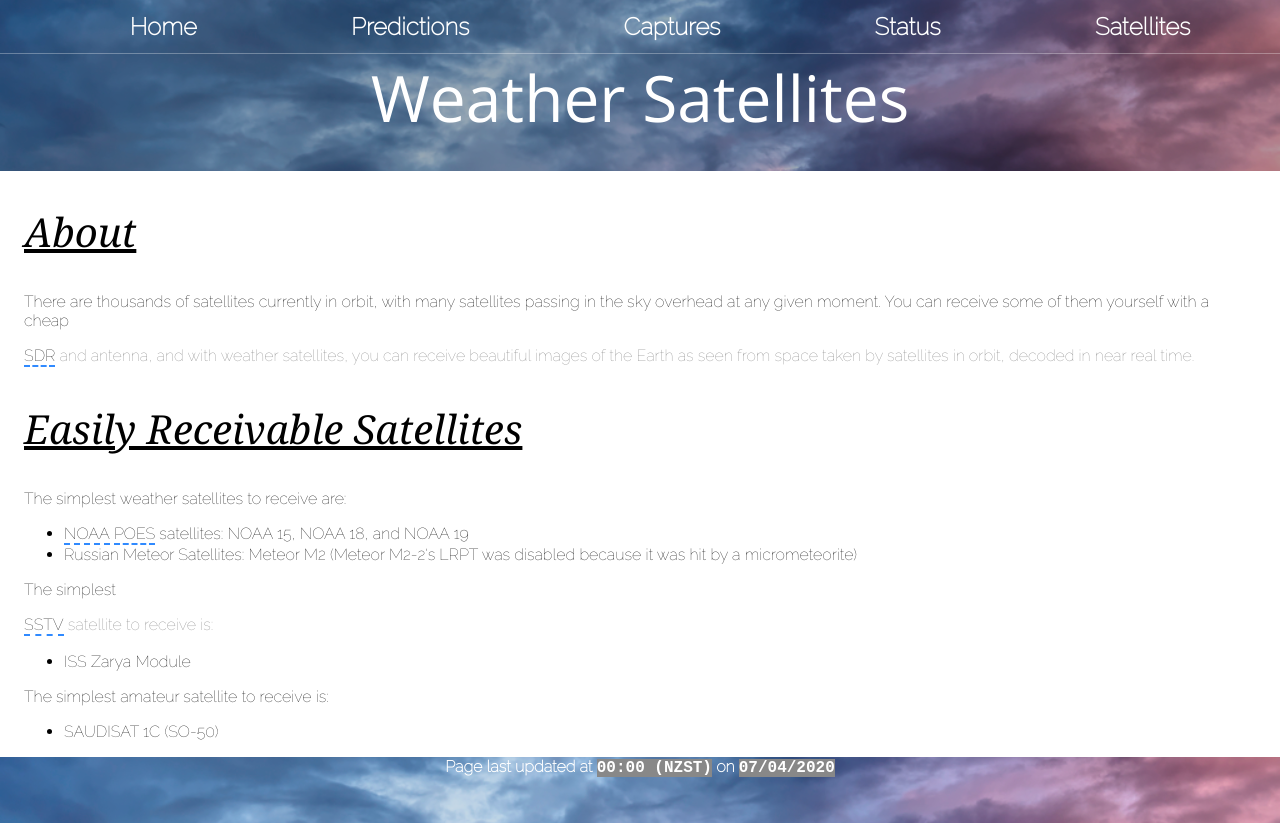
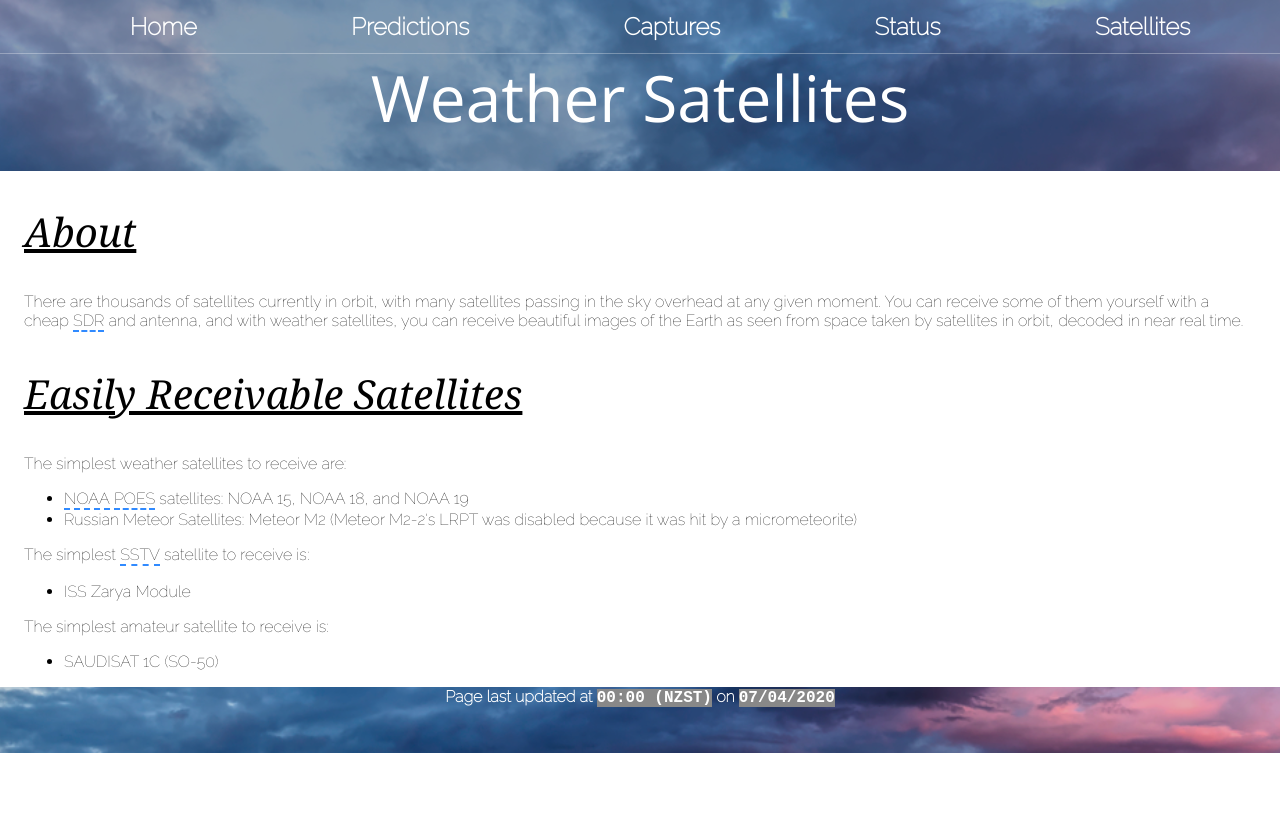
Before and after one commit to wxcapture/wxcapture, a plain HTML site: page server-website/wxcapture/index.html in a window 1280 px wide. After the commit the page ends 800 px from the top, so only its background shows below. Drawn offline with nearby package versions, Linux system fonts and the light colour scheme.

Commit message:
Made original hint text inline

```diff
--- a/server-website/wxcapture/index.html
+++ b/server-website/wxcapture/index.html
@@ -30,20 +30,20 @@ status comes from satellite_status.py -->
             <h2 class="section-header">About</h2>
             <p>
                 There are thousands of satellites currently in orbit, with many satellites passing in the sky overhead at any given moment.
-                You can receive some of them yourself with a cheap <div class="hint">SDR<span class="hint-popup"><b>S</b>oftware <b>D</b>efined <b>R</b>adio</span></div> and antenna, and with weather satellites, you can receive beautiful images of the Earth as seen from space taken by satellites in orbit, decoded in near real time.
+                You can receive some of them yourself with a cheap <span class="hint">SDR<span class="hint-popup"><b>S</b>oftware <b>D</b>efined <b>R</b>adio</span></span> and antenna, and with weather satellites, you can receive beautiful images of the Earth as seen from space taken by satellites in orbit, decoded in near real time.
             </p>
 
             <h2 class="section-header">Easily Receivable Satellites</h2>
                 <p>The simplest weather satellites to receive are:</p>
                 <ul>
                     <li>
-                        <div class="hint">
+                        <span class="hint">
                             NOAA <span class="hint-popup"><b>N</b>ational <b>O</b>ceanic and <b>A</b>tmospheric <b>A</b>dministration</span>
-                        </div>
+                        </span>
 
-                        <div class="hint">
+                        <span class="hint">
                             POES <span class="hint-popup"><b>P</b>olar <b>O</b>rbiting <b>E</b>nvironmental <b>S</b>atellites</span>
-                        </div>
+                        </span>
 
                         satellites: NOAA 15, NOAA 18, and NOAA 19
                     </li>
@@ -51,7 +51,7 @@ status comes from satellite_status.py -->
                         Russian Meteor Satellites: Meteor M2 (Meteor M2-2's LRPT was disabled because it was hit by a micrometeorite)
                     </li>
                 </ul>
-                <p>The simplest <div class="hint">SSTV<span class="hint-popup"><b>S</b>low <b>S</b>can <b>T</b>ele<b>V</b>ision</span></div> satellite to receive is:</p>
+                <p>The simplest <span class="hint">SSTV<span class="hint-popup"><b>S</b>low <b>S</b>can <b>T</b>ele<b>V</b>ision</span></span> satellite to receive is:</p>
                 <ul>
                     <li>
                         ISS Zarya Module
```
